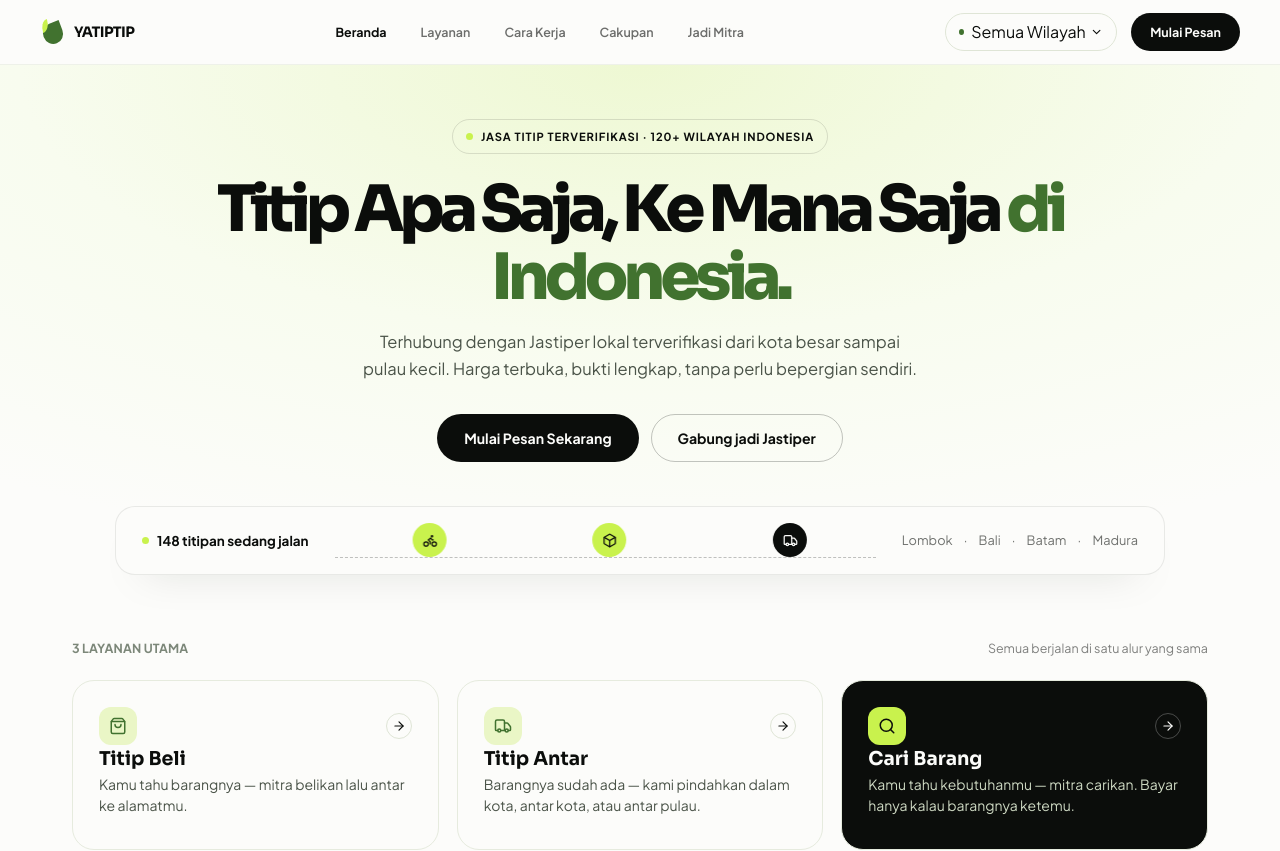
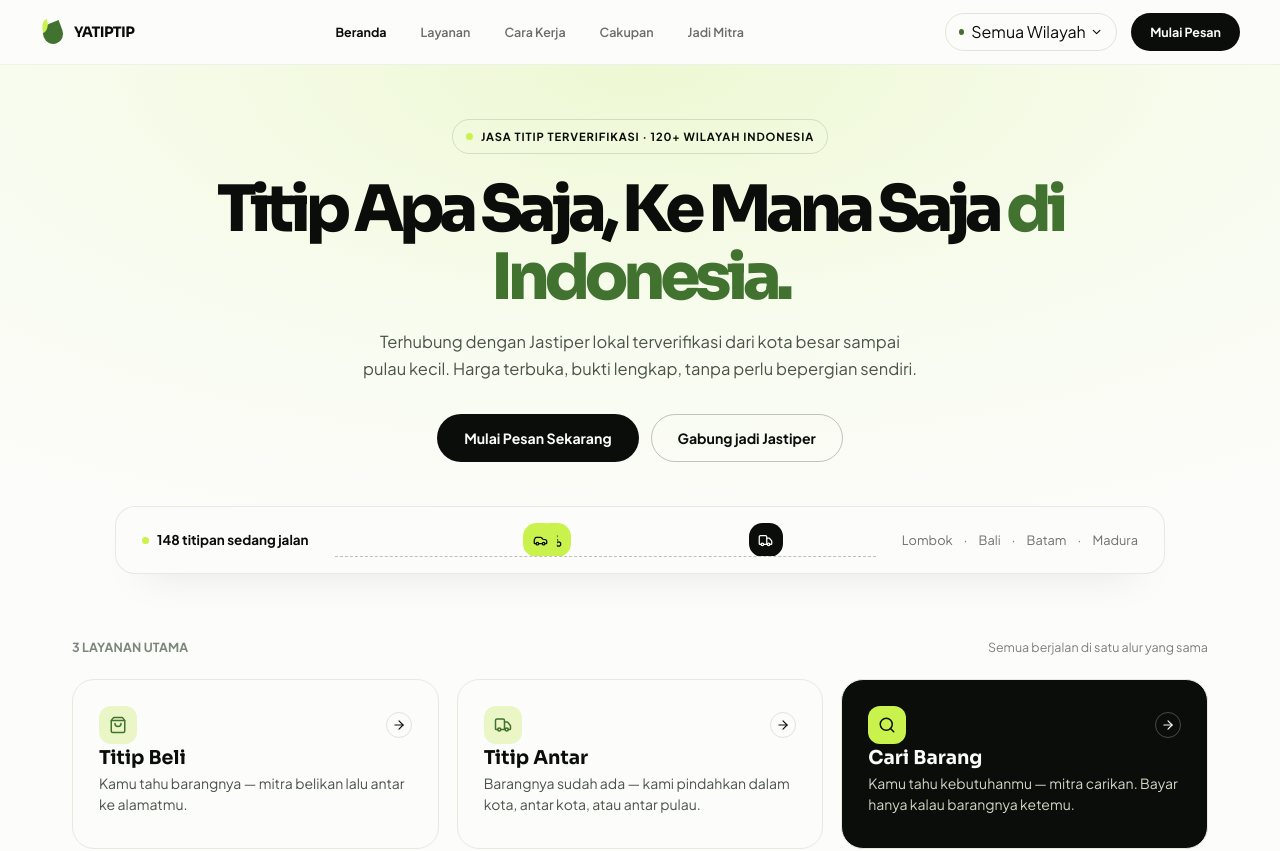
Before and after one commit to aqwanalidaud25-gif/Yatiptip, a React app: page / in a window 1280 px wide. Shown: the top 851 px of the page. Built offline with nearby package versions, Linux system fonts and the light colour scheme; the HTML template or start-up script is replaced by a standard one.

Commit message:
upgrade index.css and LiveTricker.jsx

```diff
--- a/src/components/landing/LiveTicker.jsx
+++ b/src/components/landing/LiveTicker.jsx
@@ -1,5 +1,5 @@
-import { Bike, Box, Truck } from 'lucide-react'
+import { Bike, Car, Truck } from 'lucide-react'
 
 export default function LiveTicker({ activeCount = 148, cities = ['Lombok', 'Bali', 'Batam', 'Madura'] }) {
-  return <div className="yt-ticker"><span className="yt-ticker__status"><i /> {activeCount} titipan sedang jalan</span><div className="yt-ticker__route"><span><Bike size={15} /></span><span><Box size={15} /></span><span className="is-dark"><Truck size={15} /></span></div><span className="yt-ticker__cities">{cities.join(' · ')}</span></div>
+  return <div className="yt-ticker"><span className="yt-ticker__status"><i /> {activeCount} titipan sedang jalan</span><div className="yt-ticker__route"><span><Bike size={15} /></span><span><Car size={15} /></span><span className="is-dark"><Truck size={15} /></span></div><span className="yt-ticker__cities">{cities.join(' · ')}</span></div>
 }
--- a/src/index.css
+++ b/src/index.css
@@ -210,21 +210,22 @@ h1, h2, h3 { font-family: var(--font-heading); }
 .yt-hero__actions .yt-button { min-height: 48px; padding: 0 26px; }
 .yt-ticker { border-radius: 20px; box-shadow: 0 20px 40px -30px rgba(20, 30, 15, .35); margin-top: 44px; max-width: 1050px; padding: 16px 26px; }
 .yt-ticker__status { font-size: .84rem; }
-.yt-ticker__route { gap: 6px; }
-.yt-ticker__route span { border-radius: 50%; height: 34px; width: 34px; }
-.yt-ticker__route > span { animation: yt-ticker-route-forward 2.8s linear infinite; will-change: transform; }
-.yt-ticker__route > span:nth-child(2) { animation-delay: .3s; }
-.yt-ticker__route > span:nth-child(3) { animation-delay: .6s; }
+.yt-ticker__route { height: 34px; overflow: hidden; position: relative; }
+.yt-ticker__route span { border-radius: 40%; height: 34px; width: 34px; }
+.yt-ticker__route > span { animation: yt-ticker-route-forward 5.5s linear infinite; left: 0; position: absolute; top: 0; will-change: left; }
+.yt-ticker__route > span:nth-child(1) { animation-duration: 4.6s; }
+.yt-ticker__route > span:nth-child(2) { animation-delay: -2.067s; animation-duration: 6.2s; }
+.yt-ticker__route > span:nth-child(3) { animation-delay: -3.733s; animation-duration: 5.6s; }
 .yt-ticker__cities { gap: 18px; font-size: .8rem; }
 .yt-ticker__cities { word-spacing: 9px; }
 
 @keyframes yt-ticker-route-forward {
-  0% { transform: translate3d(0, 0, 0); }
-  100% { transform: translate3d(22px, 0, 0); }
+  0% { left: 0; }
+  100% { left: calc(100% - 34px); }
 }
 
 @media (prefers-reduced-motion: reduce) {
-  .yt-ticker__route > span { animation: none; will-change: auto; }
+  .yt-ticker__route > span { animation: none; left: 0; will-change: auto; }
 }
 .yt-services { padding: 26px 32px 76px; }
 .yt-section__eyebrow { margin-bottom: 22px; }
```
